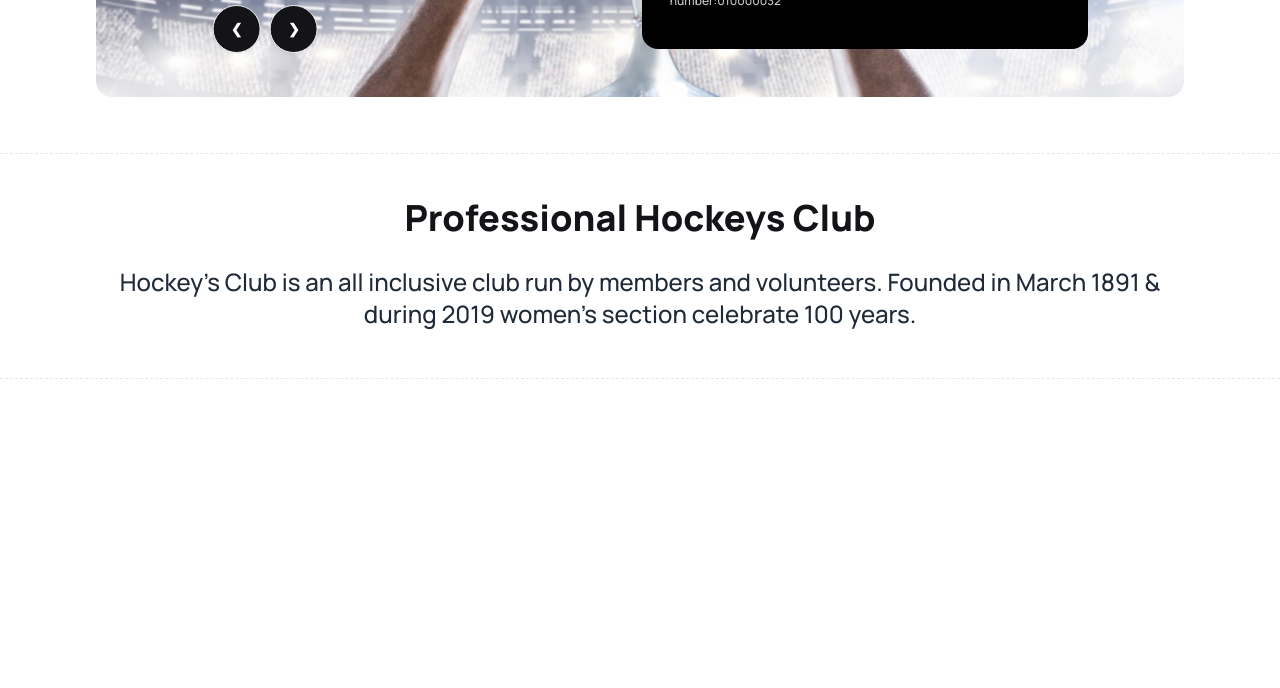
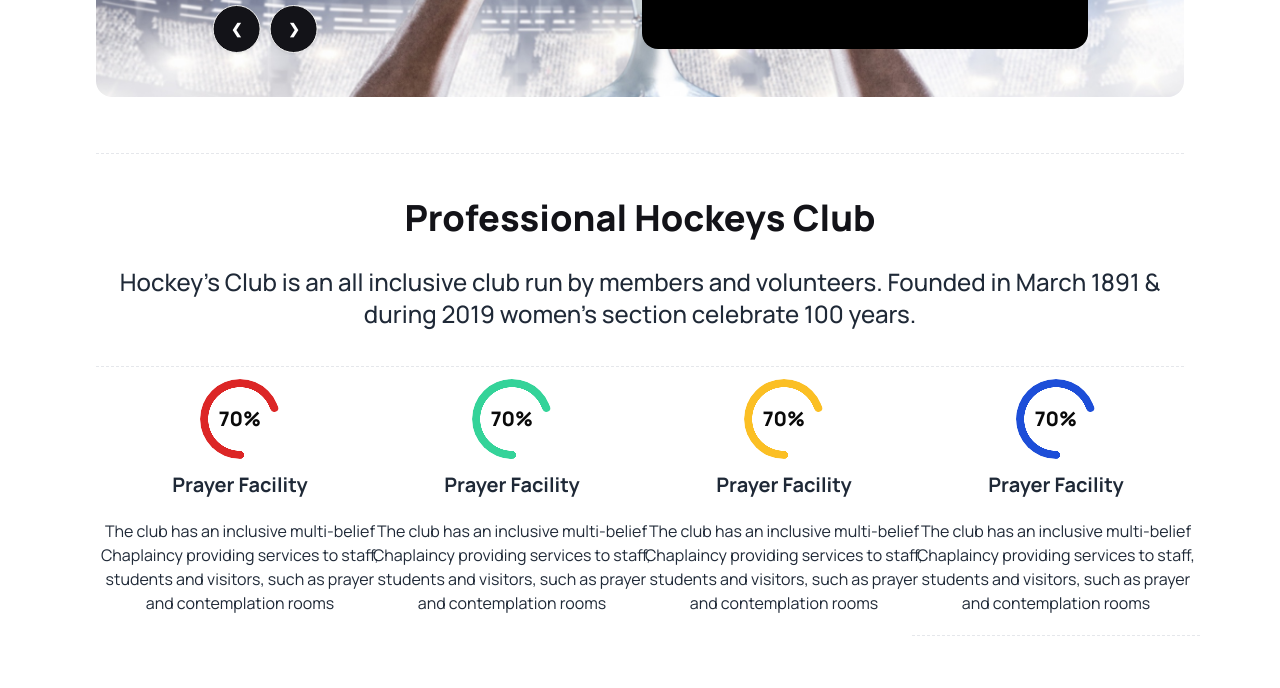
Before and after one commit to AsifaJahanSafa/assignment-3, a plain HTML site: page index.html in a window 1280 px wide. Shown: the part 527-1215 px from the top of the page. Before the commit the page ends 926 px from the top, so only its background shows below. Drawn offline with nearby package versions, Linux system fonts and the light colour scheme.

Commit message:
added service section

```diff
--- a/index.html
+++ b/index.html
@@ -33,7 +33,7 @@
 </head>
 <body>
     <header class="font-manrope" >
-       <section class="container mx-auto px-8 lg:px-24 my-8 ">
+       <section class=" container mx-auto px-8 lg:px-24 my-8 ">
         <div class="navbar bg-base-100 " >
             <div class="navbar-start">
               <div class="dropdown">
@@ -99,8 +99,8 @@
         </div>
       </div>
     </div>
-        <div class="   absolute -translate-y-64 right-24  px-24 my-8 py-4">
-          <div class=" grid grid-col justify-center h-[20vh]  bg-black p-7 h-[20vh]  rounded-b-2xl rounded-t-2xl text-white">
+        <div class=" lg: absolute -translate-y-64 right-24  px-24 my-8 py-4">
+          <div class="  justify-center h-[20vh]  bg-black p-7 h-[20vh]  rounded-b-2xl rounded-t-2xl text-white">
           <h3 class="text-base space-x-9 space-y-9 lg:text-2xl font-extrabold">Meet all the heroes from the field </h3>
           <p class="text-xs font-medium opacity-80 ">Share your valuable opinion with us. <br>
             Officia website:hockey'sclub@gmail.com
@@ -111,19 +111,40 @@
         </div>
 
 
+        <hr class="border-dashed mt-14  ">
+       </section>
 
-       </section>
-       <hr class="border-dashed mt-14 ">
        <section class="container mx-auto px-8 lg:px-24 my-8" >
-        <div class="text-center hr  ">
+        <div class="text-center pb-5  ">
           <h2 class="text-2xl lg:text-4xl font-extrabold text-[#131318;] py-3 	">Professional Hockeys Club</h2>
           <p class="text-lg lg:text-2xl font-medium text-[rgba(19, 19, 24, 0.60);] py-4 ">Hockey's Club is an all inclusive club run by members and volunteers. Founded in March 1891 & during 2019 women's section celebrate 100 years.</p>
         </div>
-        <div>
-
+        <hr class="border-dashed mt-18 ">
+        <div class="grid grid-cols-1  w-full content-center flex  lg:grid-cols-4 gap-y-18 ">
+          <div class="lg:w-72 text-center pt-3">
+            <div class="rotate-180 text-red-600 radial-progress justify-center	" style="--value:70; " role="progressbar "><span class="rotate-180 text-neutral-950 text-xl font-black">70%</span></div>
+            <h2 class=" text-xl pt-3 pb-5 font-bold">Prayer Facility</h2>
+            <p>The club has an inclusive multi-belief Chaplaincy providing services to staff, students and visitors, such as prayer and contemplation rooms</p>
+          </div>
+          <div class="lg:w-72 text-center pt-3">
+            <div class="rotate-180 text-emerald-400 radial-progress justify-center	" style="--value:70; " role="progressbar "><span class="rotate-180 text-neutral-950 text-xl font-black">70%</span></div>
+            <h2 class=" text-xl pt-3 pb-5 font-bold">Prayer Facility</h2>
+            <p>The club has an inclusive multi-belief Chaplaincy providing services to staff, students and visitors, such as prayer and contemplation rooms</p>
+          </div>
+          <div class="lg:w-72 text-center pt-3">
+            <div class="rotate-180 text-amber-400 radial-progress justify-center	" style="--value:70; " role="progressbar "><span class="rotate-180 text-neutral-950 text-xl font-black">70%</span></div>
+            <h2 class=" text-xl pt-3 pb-5 font-bold">Prayer Facility</h2>
+            <p>The club has an inclusive multi-belief Chaplaincy providing services to staff, students and visitors, such as prayer and contemplation rooms</p>
+          </div>
+          <div class="lg:w-72 text-center pt-3">
+            <div class="rotate-180 text-blue-700 radial-progress justify-center	" style="--value:70; " role="progressbar "><span class="rotate-180 text-neutral-950 text-xl font-black">70%</span></div>
+            <h2 class=" text-xl pt-3 pb-5 font-bold">Prayer Facility</h2>
+            <p>The club has an inclusive multi-belief Chaplaincy providing services to staff, students and visitors, such as prayer and contemplation rooms</p>
+            <hr class="border-dashed my-5">
+          </div>
         </div>
       </section>
-      <hr class="border-dashed my-5">
+
     </header>
     <main>
 
```
Also changed, not shown: Images/loading-1.svg (added).
